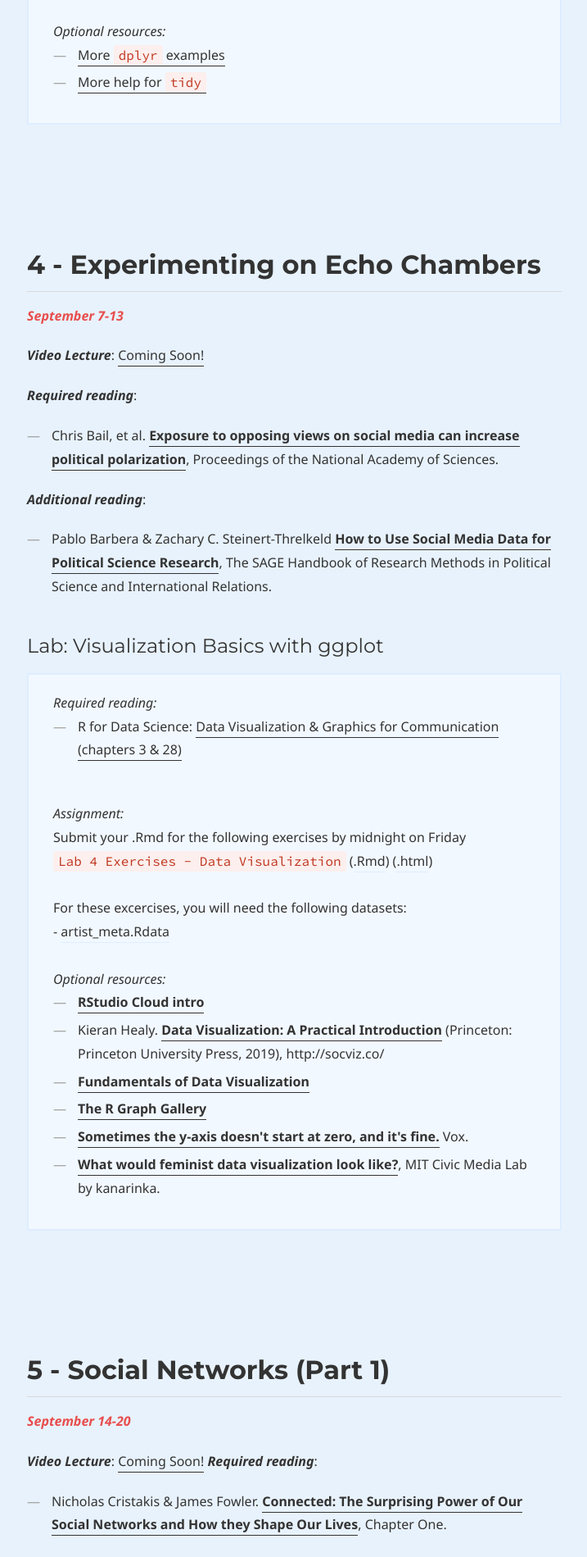
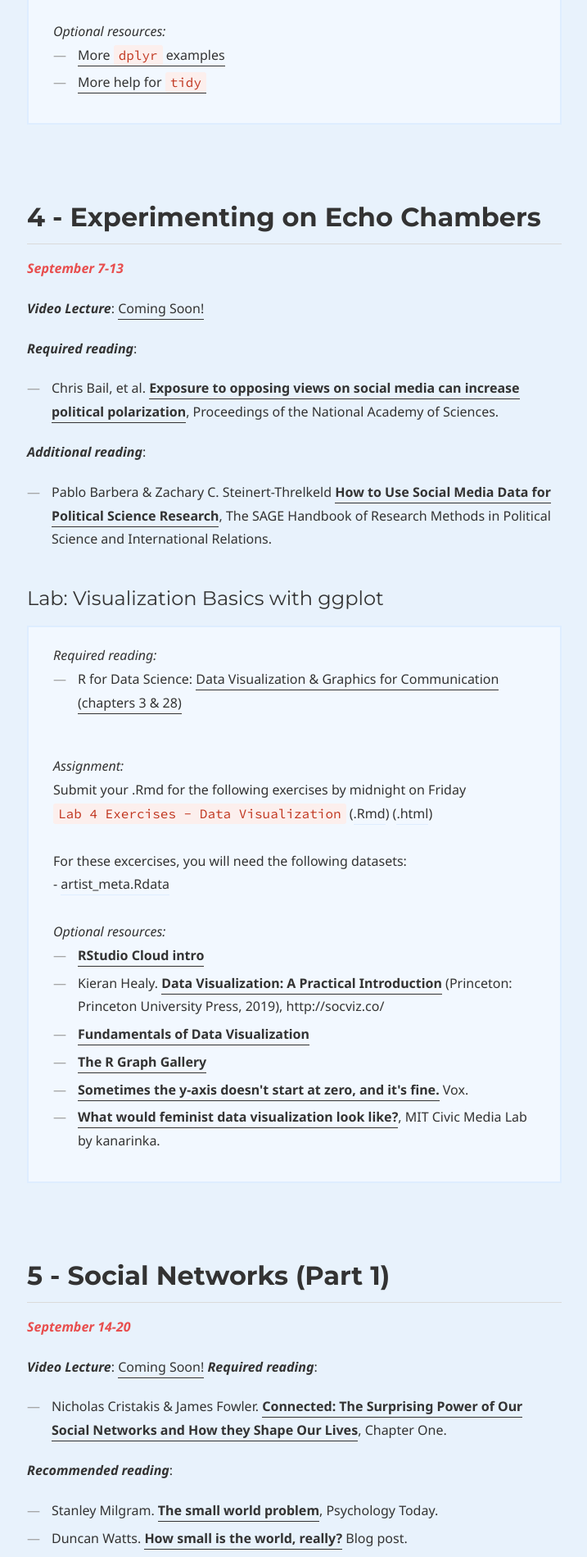
Before and after one commit to dssoc/dssoc.github.io, a Jekyll site: the page built from schedule.md, in a window 1280 px wide. Shown: the part 3895-5794 px from the top of the page at 82% size, without its empty margins (37-754 px from the left). Built offline with Jekyll 4.4.1, drawn with Linux system fonts in a browser that asks for light colours; some web fonts are replaced.

Commit message:
Update schedule.md

```diff
--- a/schedule.md
+++ b/schedule.md
@@ -132,7 +132,7 @@ For these excercises, you will need the following datasets:<br/>
 </ul>
 
 </div>
-<br/><br/><br/>
+<br/>
 
 
 ## 4 - Experimenting on Echo Chambers
@@ -167,7 +167,7 @@ For these excercises, you will need the following datasets:<br/>
   <li><b><a href = "https://civic.mit.edu/2015/12/01/feminist-data-visualization/">What would feminist data visualization look like?</a></b>, MIT Civic Media Lab by kanarinka. </li>
 </ul>
 </div>
-<br/><br/><br/>
+<br/>
 
 
 
@@ -203,7 +203,7 @@ For these excercises, you will need the following datasets:<br/>
 </ul>
 
 </div>
-<br/><br/><br/>
+<br/>
 
 
 ## 6 - Social Networks (Part II)
@@ -236,7 +236,7 @@ For these excercises, you will need the following datasets:<br/>
   <li><b><a href = "https://www.jessesadler.com/post/network-analysis-with-r/"> Intro to Network Analysis with R,</a></b> by Jesse Sadle</li>
 </ul>
 </div>
-<br/><br/><br/>
+<br/>
 
 
 ## 7 - Health
@@ -265,7 +265,7 @@ For these excercises, you will need the following datasets:<br/>
 - <a href = "https://github.com/dssoc/dssoc.github.io/raw/master/datasets/grammy_nominees_20102020.Rdata">grammy_nominees_20102020.Rdata</a><br/>
 - <a href = "https://github.com/dssoc/dssoc.github.io/raw/master/datasets/grammy_winners_20102020.Rdata">grammy_winners_20102020.Rdata</a><br/>
 </div>
-<br/><br/><br/>
+<br/>
 
 
 ## 8 - Algorithms and Discrimination
@@ -278,7 +278,7 @@ For these excercises, you will need the following datasets:<br/>
 - Sendhil Mullainathan. [**Biased Algorithms Are Easier to Fix Than Biased People**](https://www.nytimes.com/2019/12/06/business/algorithm-bias-fix.html), *New York Times*.
 - Alisha Haridasani Gupta. [**Are Algorithms Sexist?**](https://www.nytimes.com/2019/11/15/us/apple-card-goldman-sachs.html), *New York Times*.
 - Cathy O'Neil. [**Arms Race - Going to College**](https://github.com/dssoc/dssoc.github.io/raw/master/docs/WeaponsofMathDestruction_Chapter3.pdf), *Weapons of Math Destruction*.
-<br/><br/><br/><br/>
+<br/><br/>
 
 
 ## 9 - Culture and Networks
@@ -318,7 +318,7 @@ For these excercises, you will need the following datasets:<br/>
   <li><b><a href = "https://quanteda.io/"><code>quanteda</code> package</a></b></li><br/>
 </ul>
 </div>
-<br/><br/><br/>
+<br/>
 
 
 ## 11 - Privacy
@@ -360,9 +360,7 @@ For these excercises, you will need the following datasets:<br/>
 
 </ul>
 </div>
-<br/><br/><br/><br/>
-
-
+<br/><br/>
 
 
 
@@ -371,7 +369,6 @@ For these excercises, you will need the following datasets:<br/>
 <b><i><font color="#E84E4E">November 2-8</font></i></b>
 
 ***Work on Final Project Proposals (due November 9th)***
-
 
 
 
@@ -398,7 +395,7 @@ For these excercises, you will need the following datasets:<br/>
 - <a href = "https://github.com/dssoc/dssoc.github.io/raw/master/datasets/artist_meta_wWikitext.Rdata">artist_meta_wWikitext.Rdata</a><br/>
 
 </div>
-<br/><br/><br/><br/>
+<br/>
 
 
 
```
